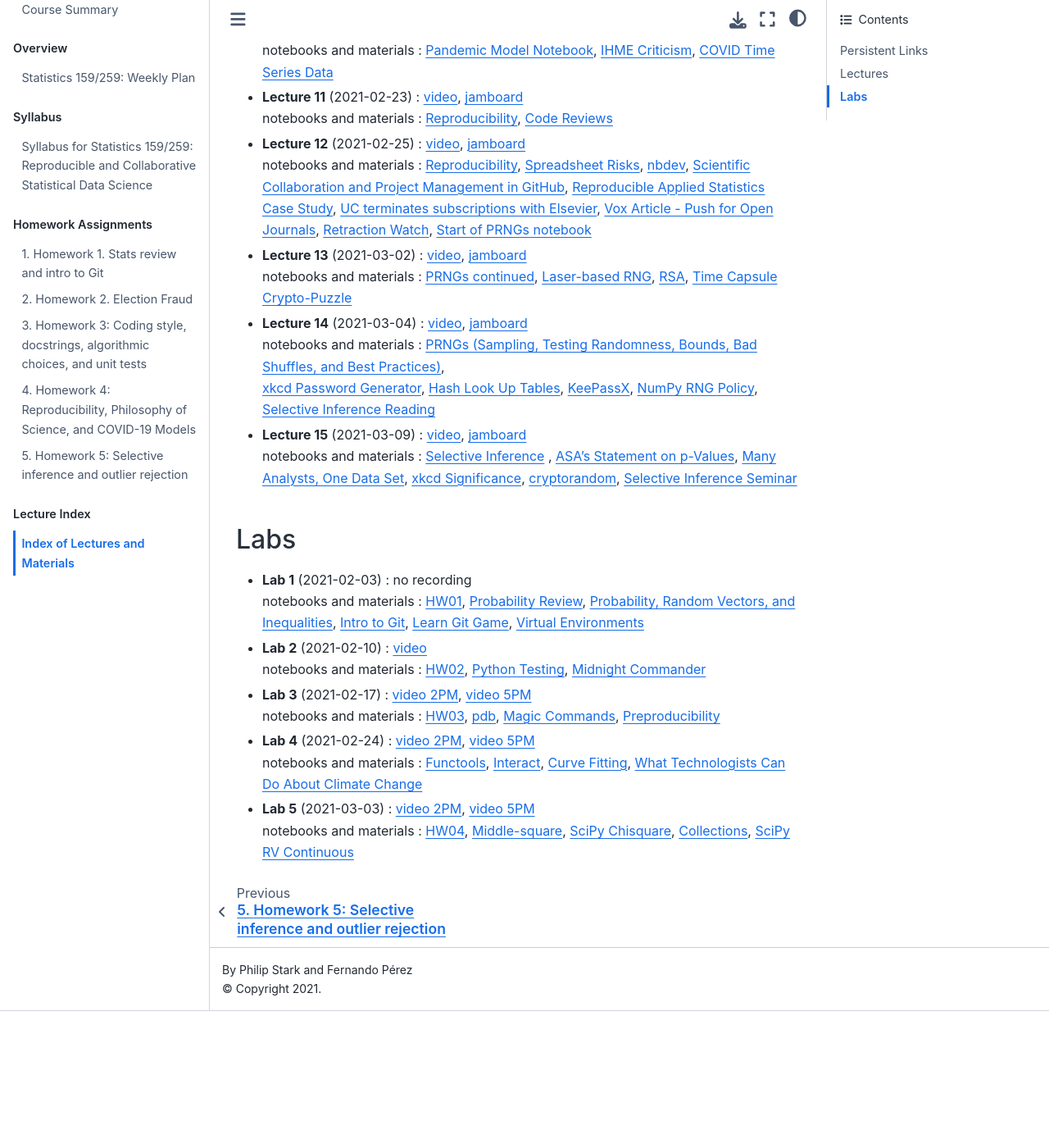
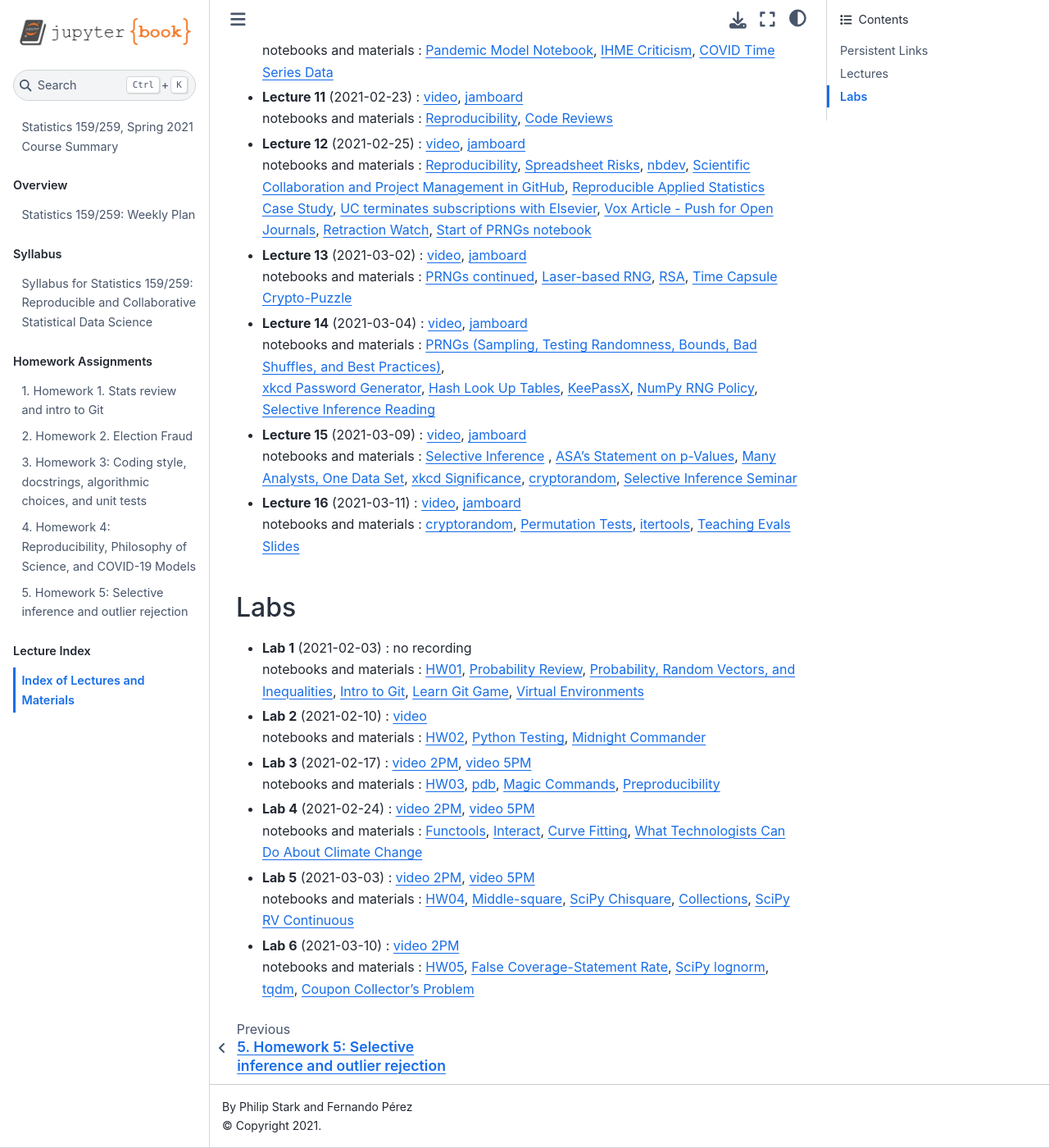
Before and after one commit to UCB-stat-159-s21/site, a Jupyter Book: the page built from Index/index.md, in a window 1280 px wide and 1400 px high, scrolled down 908 px. Shown: the whole window at 82% size. Built offline with Jupyter Book 1.0.4 settings and Sphinx 7.4.7 and the Sphinx Book theme 1.1.4, drawn with Linux system fonts in a browser that asks for light colours; pages that are not in the unit, such as notebooks, are missing from menus; before the commit the page ends 2141 px from its top, so only the background shows below that.

Commit message:
Adding lecture materials for lecture 16 and lab 6.

```diff
--- a/Index/index.md
+++ b/Index/index.md
@@ -38,6 +38,8 @@ notebooks and materials : [PRNGs (Sampling, Testing Randomness, Bounds, Bad Shuf
 [xkcd Password Generator](https://preshing.com/20110811/xkcd-password-generator/), [Hash Look Up Tables](https://md5decrypt.net/en/Sha256/), [KeePassX](https://www.keepassx.org/), [NumPy RNG Policy](https://numpy.org/neps/nep-0019-rng-policy.html), [Selective Inference Reading](https://hdsr.mitpress.mit.edu/pub/l39rpgyc/release/1)
 - **Lecture 15** (2021-03-09) : [video](https://drive.google.com/file/d/18d6Q9EEE2ZotwKaZRaef1HaQlWPBLW6F/view?usp=sharing), [jamboard](https://jamboard.google.com/d/1bIWMvWu-RSwafX4Gqc3gzUg2p_y6lRBQVnaZbANoLjo/edit?usp=sharing)
 notebooks and materials : [Selective Inference](https://hdsr.mitpress.mit.edu/pub/l39rpgyc/release/1) , [ASA's Statement on p-Values](https://www.tandfonline.com/doi/full/10.1080/00031305.2016.1154108), [Many Analysts, One Data Set](https://journals.sagepub.com/doi/10.1177/2515245917747646), [xkcd Significance](https://xkcd.com/882/), [cryptorandom](https://github.com/statlab/cryptorandom), [Selective Inference Seminar](https://www.selectiveinferenceseminar.com/)
+- **Lecture 16** (2021-03-11) : [video](https://drive.google.com/file/d/1Tgjs2LFyWn-8nqUxws-afE5eX6_ETY8P/view?usp=sharing), [jamboard](https://jamboard.google.com/d/1YwAjj1zzC_krGE-8xujxlw63TOKRqbQXiHh_3d1r7FQ/edit?usp=sharing)
+notebooks and materials : [cryptorandom](https://github.com/statlab/cryptorandom/tree/main/cryptorandom), [Permutation Tests](https://ucb-stat-159-s21.github.io/site/Notes/permute-intro.html), [itertools](https://docs.python.org/3/library/itertools.html), [Teaching Evals Slides](https://www.stat.berkeley.edu/~stark/Seminars/setUCBED21.htm#56)
 
 ## Labs
 - **Lab 1** (2021-02-03) : no recording
@@ -51,3 +53,5 @@ notebooks and materials : [HW03](https://ucb-stat-159-s21.github.io/site/Hw/hw03
 notebooks and materials : [Functools](https://docs.python.org/3/library/functools.html), [Interact](https://ipywidgets.readthedocs.io/en/latest/examples/Using%20Interact.html), [Curve Fitting](https://docs.scipy.org/doc/scipy/reference/generated/scipy.optimize.curve_fit.html), [What Technologists Can Do About Climate Change](http://worrydream.com/ClimateChange/#tools)
 - **Lab 5** (2021-03-03) : [video 2PM](https://drive.google.com/file/d/1p2V9txj0X9mKoH9UUVzm5T-To--HUutE/view?usp=sharing), [video 5PM](https://drive.google.com/file/d/1cXBRihZ1eSGzS2nMRdOhV2QMgBD-nAaP/view?usp=sharing)
 notebooks and materials : [HW04](https://ucb-stat-159-s21.github.io/site/Hw/hw04-phil-sci-covid.html), [Middle-square](https://en.wikipedia.org/wiki/Middle-square_method), [SciPy Chisquare](https://docs.scipy.org/doc/scipy/reference/generated/scipy.stats.chisquare.html#scipy.stats.chisquare), [Collections](https://docs.python.org/3/library/collections.html),  [SciPy RV Continuous](https://docs.scipy.org/doc/scipy/reference/generated/scipy.stats.rv_continuous.html#scipy.stats.rv_continuous)
+- **Lab 6** (2021-03-10) : [video 2PM](https://drive.google.com/file/d/1wOV_RX38Q9k1qQIlZR-sq90qjjDFg4AF/view?usp=sharing)
+notebooks and materials : [HW05](https://ucb-stat-159-s21.github.io/site/Hw/hw05-selection-outliers.html), [False Coverage-Statement Rate](http://www.math.tau.ac.il/~yekutiel/papers/JASA%20FCR%20prints.pdf), [SciPy lognorm](https://docs.scipy.org/doc/scipy/reference/generated/scipy.stats.lognorm.html), [tqdm](https://tqdm.github.io/), [Coupon Collector's Problem](https://en.wikipedia.org/wiki/Coupon_collector%27s_problem)
```
